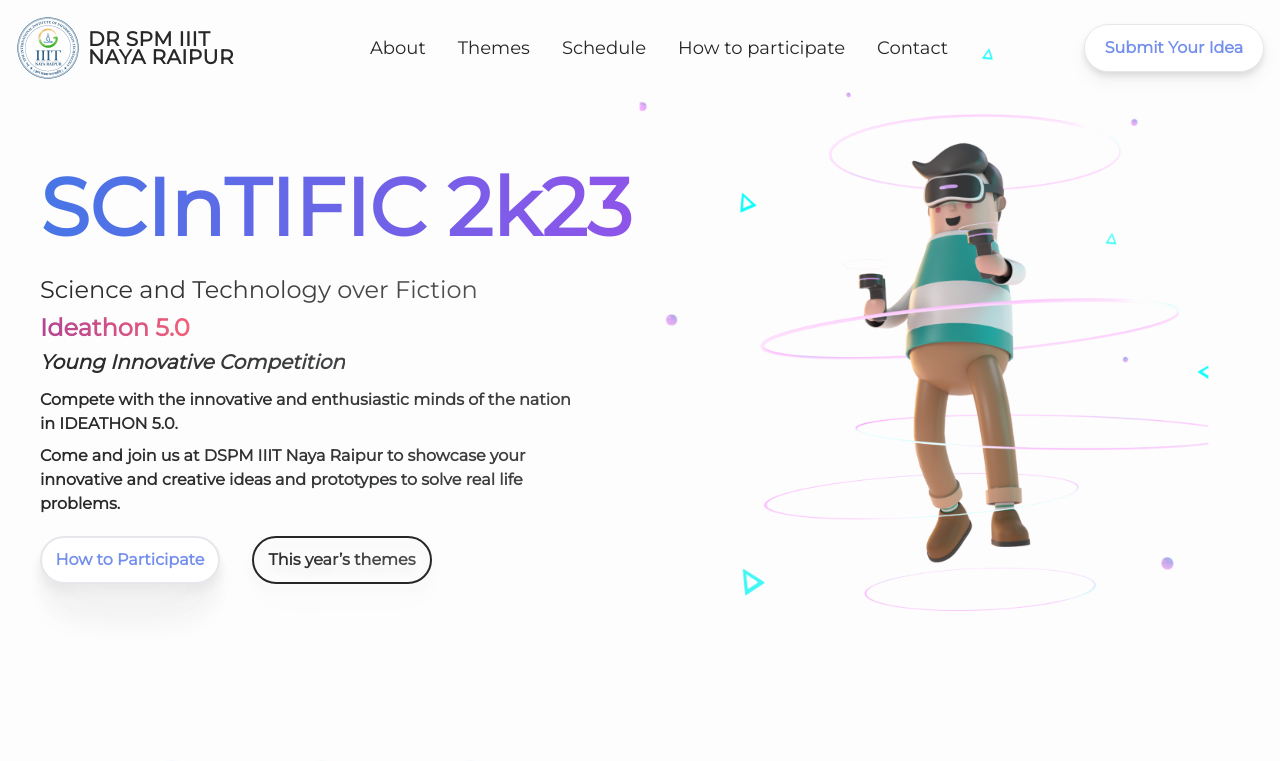
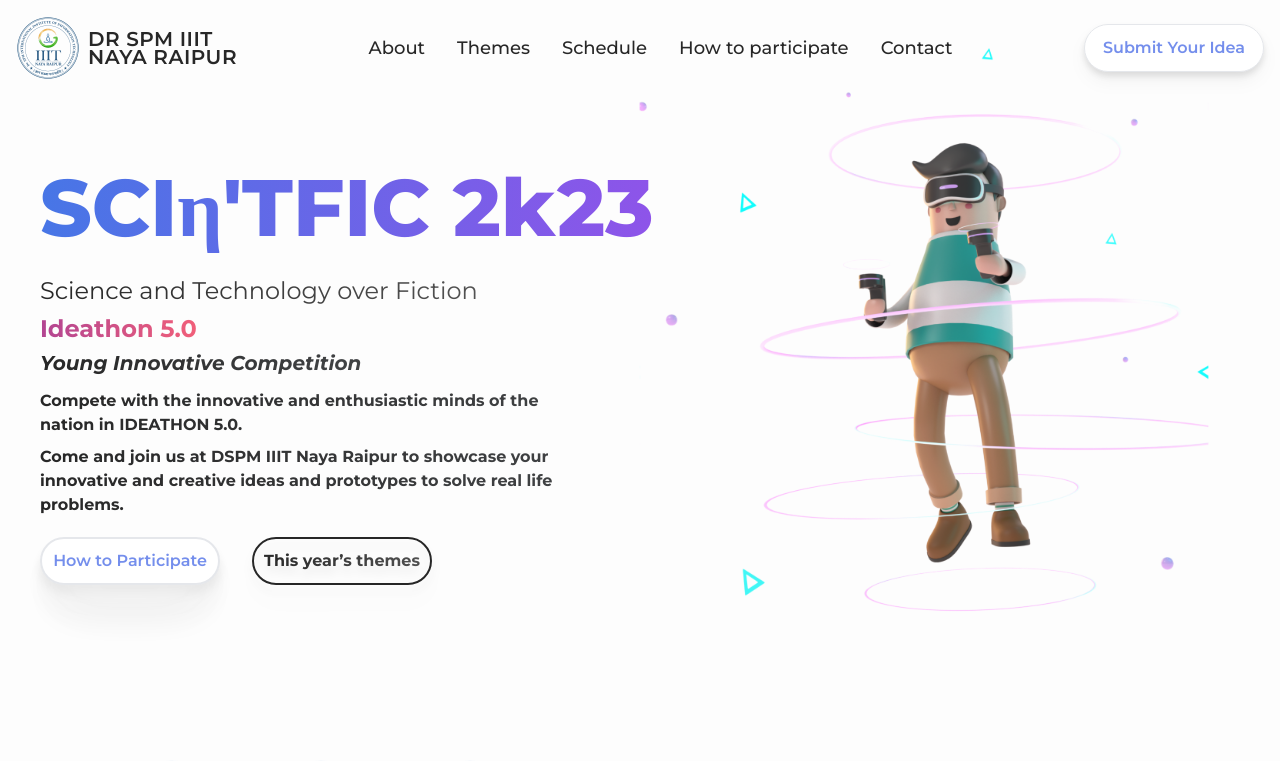
Before and after one commit to Deepesh76780/SCInTIFIC2k23-12, a React (Create React App) app: page / in a window 1280 px wide. Shown: the top 761 px of the page. Built offline with nearby package versions, Linux system fonts and the light colour scheme.

Commit message:
Scintfic spelling corrected

```diff
--- a/public/index.html
+++ b/public/index.html
@@ -15,7 +15,7 @@
   <link rel="manifest" href="%PUBLIC_URL%/manifest.json" />
   <link rel="preconnect" href="https://fonts.googleapis.com">
   <link rel="preconnect" href="https://fonts.gstatic.com" crossorigin>
-  <link href="https://fonts.googleapis.com/css2?family=Montserrat&display=swap" rel="stylesheet">
+  <link href="https://fonts.googleapis.com/css2?family=Montserrat:ital,wght@0,100;0,200;0,300;0,400;0,500;0,600;0,700;0,800;0,900;1,100;1,200;1,300;1,400;1,500;1,600;1,700;1,800;1,900&display=swap" rel="stylesheet">
   <!--
       Notice the use of %PUBLIC_URL% in the tags above.
       It will be replaced with the URL of the `public` folder during the build.
--- a/src/Components/LandingPage.jsx/HeroSection.jsx
+++ b/src/Components/LandingPage.jsx/HeroSection.jsx
@@ -5,7 +5,7 @@
         <div className='flex flex-col justify-center items-start h-[540px] px-10'>
             <div className='flex flex-col justify-start items-start  space-y-1'>
                 <div className='font-extrabold text-transparent text-[5rem] bg-clip-text bg-gradient-to-r from-[#4776E6] to-[#8E54E9] '>
-                    SCInTIFIC 2k23
+                    SCI<span id='eta'>&#951;</span><span id='prime'>&#8242;</span>TFIC 2k23
                 </div>
                 <div className='text-transparent text-[1.5rem] bg-clip-text bg-gradient-to-r from-[#272727] to-[#272727CC] '>
                     Science and Technology over Fiction
--- a/src/index.css
+++ b/src/index.css
@@ -5,3 +5,11 @@
 {
     font-family: 'Montserrat', sans-serif;
 }
+#eta {
+    content: "\03B7";
+    font-family: '';
+}
+#prime {
+    content: "\2032";
+    /* font-family: ''; */
+  }
```
